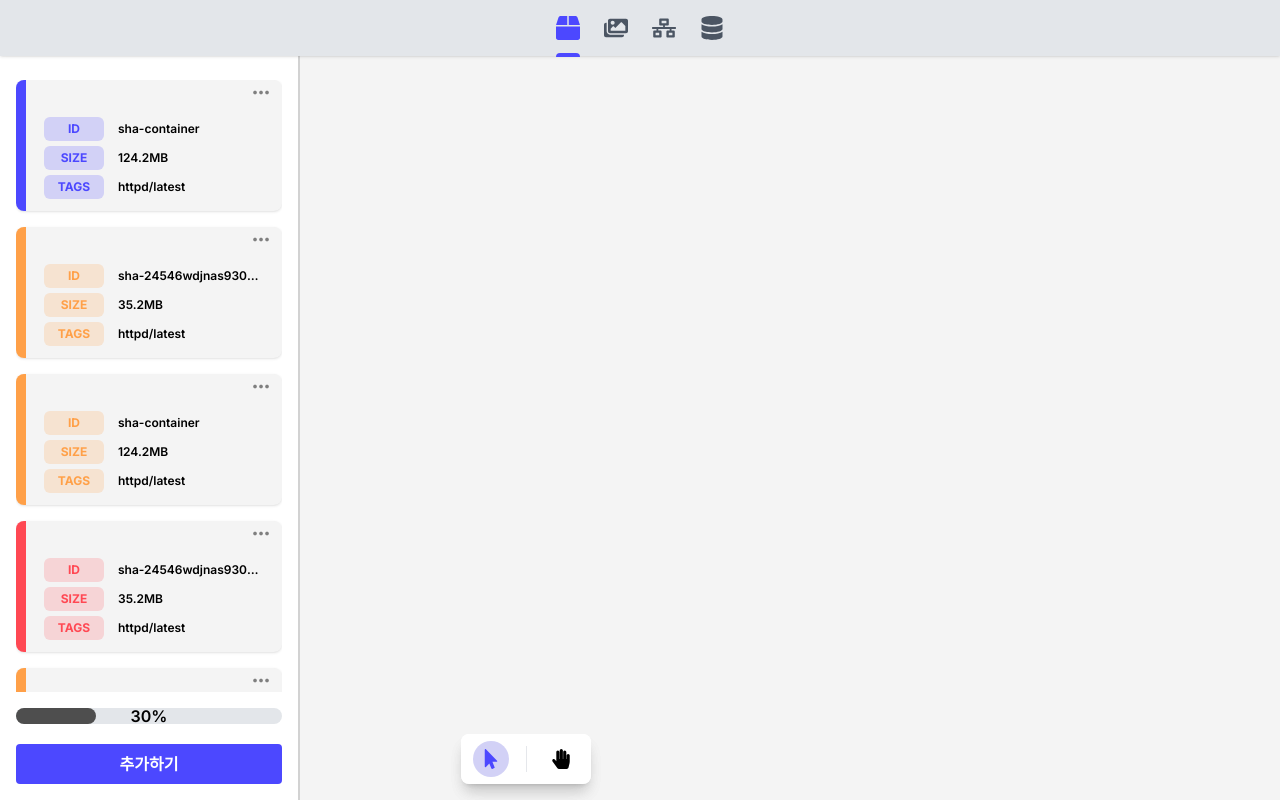
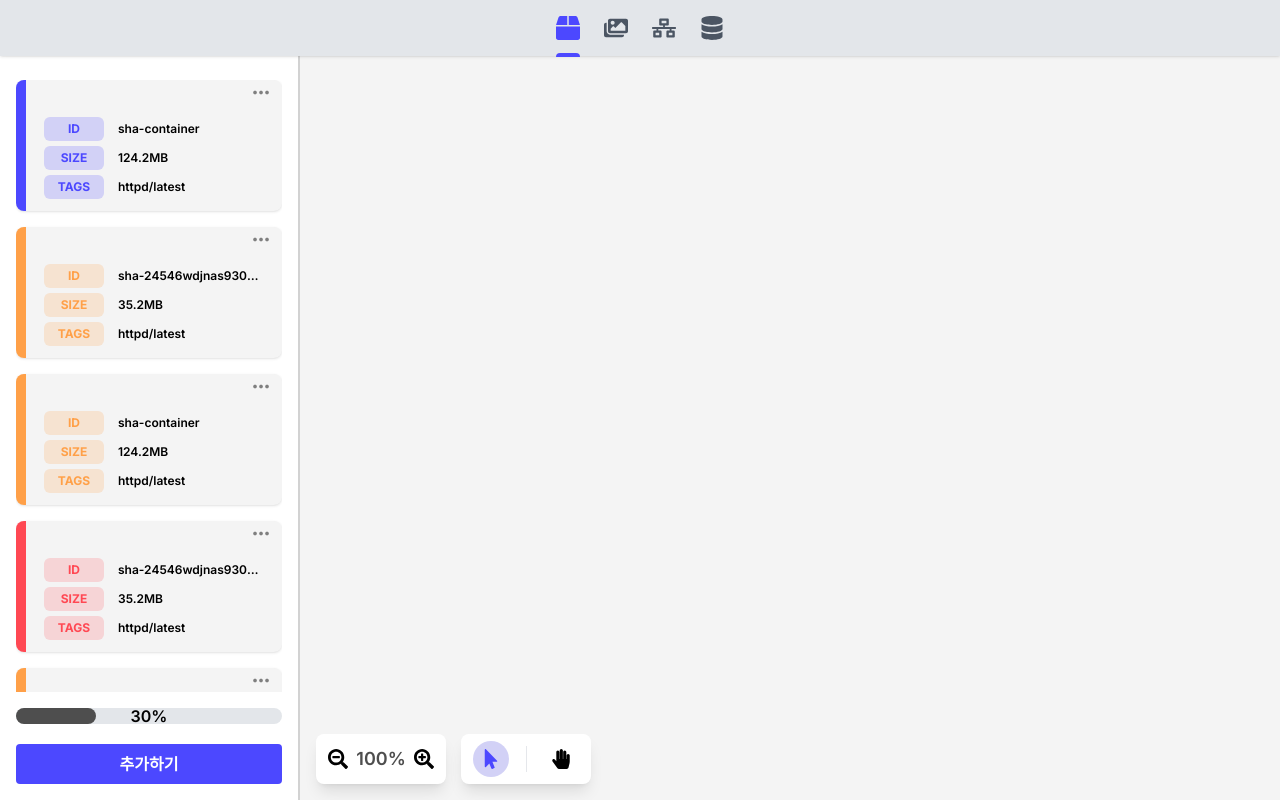
Before and after one commit to yeoniii20/goraebab_web, a Next.js app: page /home in a window 1280 px wide. Built offline with nearby package versions, Linux system fonts and the light colour scheme.

Commit message:
fix: zoomBtn Component

```diff
--- a/src/components/button/zoomButtons.tsx
+++ b/src/components/button/zoomButtons.tsx
@@ -1,78 +1,101 @@
 'use client';
 
-import { useHandModeStore } from '@/store/handModeStore';
-import React, { useEffect } from 'react';
-import { FaMousePointer, FaHandPaper } from 'react-icons/fa';
+import React, { useState, useEffect } from 'react';
+import { FaSearchPlus, FaSearchMinus } from 'react-icons/fa';
 
-const PanButtons = () => {
-  const isHandMode = useHandModeStore((state) => state.isHandMode);
-  const setHandMode = useHandModeStore((state) => state.setHandMode);
+const ZoomButtons = () => {
+  const [zoomLevel, setZoomLevel] = useState(100);
+  const [isShiftPressed, setIsShiftPressed] = useState(false);
+
+  /**
+   * 최대 200%까지 확대
+   */
+  const handleZoomIn = () => {
+    setZoomLevel((prev) => {
+      const newZoom = Math.min(prev + 10, 200);
+      updateZoom(newZoom);
+      return newZoom;
+    });
+  };
+
+  /**
+   * 최소 50%까지 축소
+   */
+  const handleZoomOut = () => {
+    setZoomLevel((prev) => {
+      const newZoom = Math.max(prev - 10, 50);
+      updateZoom(newZoom);
+      return newZoom;
+    });
+  };
+
+  const updateZoom = (zoom: number) => {
+    const mainElement = document.querySelector('main');
+    if (mainElement) {
+      mainElement.style.zoom = `${zoom}%`;
+    }
+  };
+
+  /**
+   * wheel로 zoomIn, zoomOut
+   * @param event WheelEvent
+   */
+  const handleWheel = (event: WheelEvent) => {
+    if (isShiftPressed) {
+      console.log('Shift 키 눌렀음:::');
+      // Shift 키를 누르고 있을 때만 확대/축소
+      event.preventDefault();
+      if (event.deltaY < 0) {
+        handleZoomIn();
+      } else {
+        handleZoomOut();
+      }
+    } else {
+      console.log('Shift 키 누르지 않음');
+    }
+  };
+
+  /**
+   * shift key 감지
+   * @param event keyboardEvent
+   */
+  const handleKeyDown = (event: KeyboardEvent) => {
+    if (event.key === 'Shift') {
+      setIsShiftPressed(true);
+    }
+  };
+
+  const handleKeyUp = (event: KeyboardEvent) => {
+    if (event.key === 'Shift') {
+      setIsShiftPressed(false);
+    }
+  };
 
   useEffect(() => {
-    const handlePan = (event: MouseEvent) => {
-      if (isHandMode && event.buttons === 1) {
-        event.preventDefault();
-        window.scrollBy(-event.movementX, -event.movementY);
-      }
+    console.log('이벤트 리스너 추가됨');
+    window.addEventListener('wheel', handleWheel, { passive: false });
+    window.addEventListener('keydown', handleKeyDown);
+    window.addEventListener('keyup', handleKeyUp);
+
+    return () => {
+      console.log('이벤트 리스너 제거됨');
+      window.removeEventListener('wheel', handleWheel);
+      window.removeEventListener('keydown', handleKeyDown);
+      window.removeEventListener('keyup', handleKeyUp);
     };
-
-    window.addEventListener('mousemove', handlePan);
-    return () => {
-      window.removeEventListener('mousemove', handlePan);
-    };
-  }, [isHandMode]);
-
-  useEffect(() => {
-    const mainElement = document.querySelector('main');
-    if (isHandMode && mainElement) {
-      mainElement.classList.add('hand-mode');
-      const handleMouseDown = () => {
-        mainElement.classList.add('grabbing');
-      };
-      const handleMouseUp = () => {
-        mainElement.classList.remove('grabbing');
-      };
-      mainElement.addEventListener('mousedown', handleMouseDown);
-      mainElement.addEventListener('mouseup', handleMouseUp);
-      return () => {
-        mainElement.removeEventListener('mousedown', handleMouseDown);
-        mainElement.removeEventListener('mouseup', handleMouseUp);
-      };
-    } else if (mainElement) {
-      mainElement.classList.remove('hand-mode');
-      mainElement.classList.remove('grabbing');
-    }
-  }, [isHandMode]);
-
-  const handleMouseClick = () => {
-    setHandMode(false);
-  };
-
-  const handleHandClick = () => {
-    setHandMode(true);
-  };
+  }, [isShiftPressed]);
 
   return (
-    <div className="fixed bottom-4 left-[445px] transform translate-x-4 w-[130px] h-[50px] p-3 bg-white rounded-lg shadow-lg flex items-center justify-between">
-      <button
-        className={`p-2 rounded-full ${
-          !isHandMode ? 'bg-blue_1 text-blue_2' : 'text-black'
-        }`}
-        onClick={handleMouseClick}
-      >
-        <FaMousePointer size={20} />
+    <div className="fixed bottom-4 left-[300px] transform translate-x-4 w-[130px] h-[50px] p-3 bg-white rounded-lg shadow-lg flex items-center justify-between">
+      <button onClick={handleZoomOut}>
+        <FaSearchMinus size={20} />
       </button>
-      <div className="mx-2 border-r h-full"></div>
-      <button
-        className={`p-2 rounded-full ${
-          isHandMode ? 'bg-blue_1 text-blue_2' : 'text-black'
-        }`}
-        onClick={handleHandClick}
-      >
-        <FaHandPaper size={20} />
+      <span className="text-lg font-semibold text-grey_6">{zoomLevel}%</span>
+      <button onClick={handleZoomIn}>
+        <FaSearchPlus size={20} />
       </button>
     </div>
   );
 };
 
-export default PanButtons;
+export default ZoomButtons;
```
